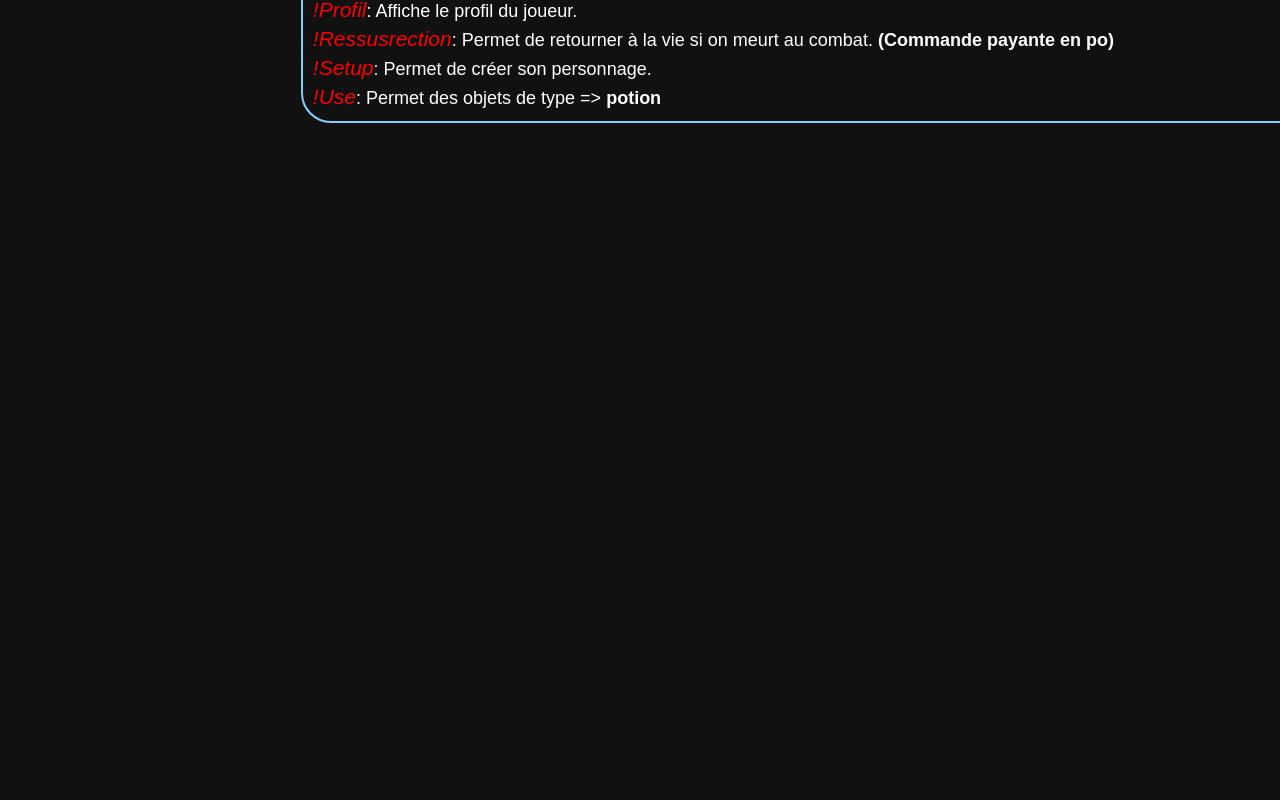
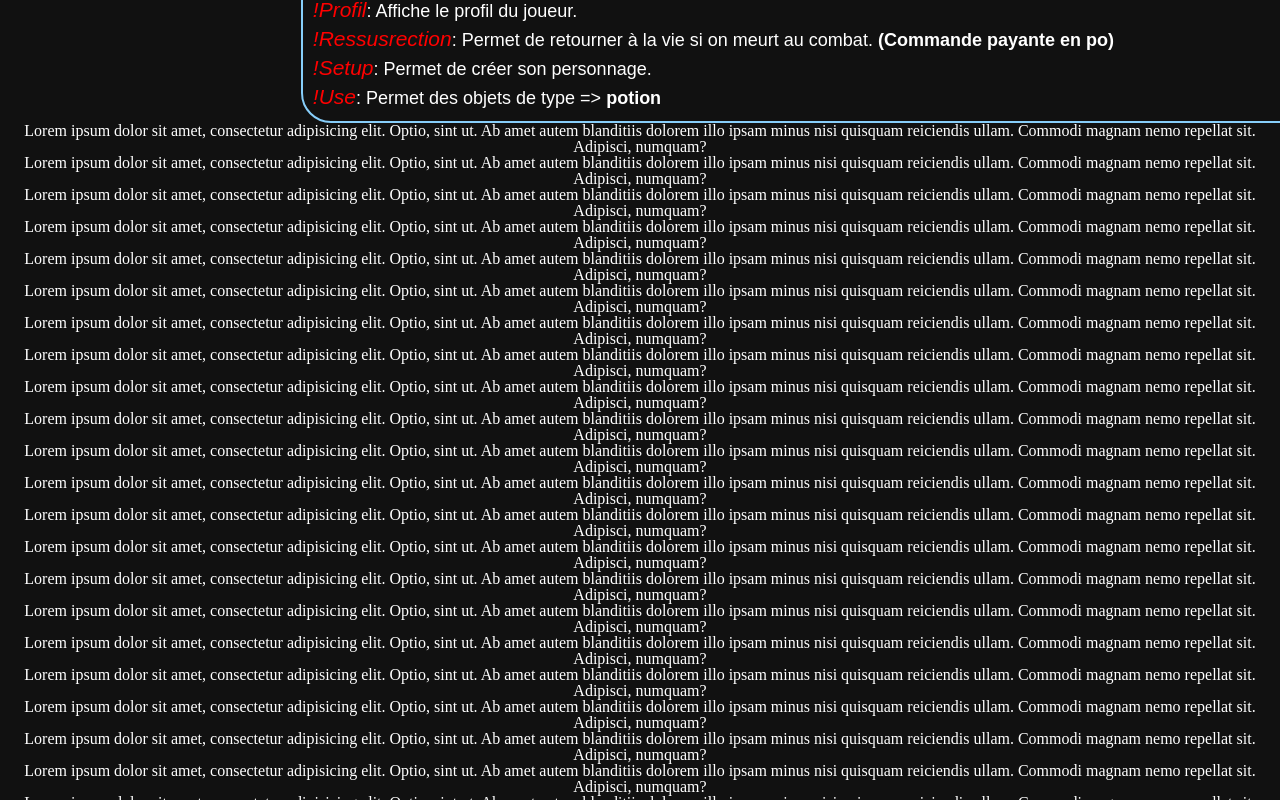
Before and after one commit to Kae-Tempest/Tempests-Familly, a Vue app: page / in a window 1280 px wide. Shown: the part 1780-2580 px from the top of the page. Before the commit the page ends 1903 px from the top, so only its background shows below. Built offline with nearby package versions, Linux system fonts and the light colour scheme.

Commit message:
text webhook

```diff
--- a/src/App.vue
+++ b/src/App.vue
@@ -10,6 +10,8 @@
     <discord/>
     <h1 class="doc">Documentation</h1>
     <documentation/>
+    <div id="folio"></div>
+    <blabla/>
   </div>
 </template>
 
@@ -19,6 +21,7 @@ import titre from '@/components/titre.vue';
 import discord from '@/components/discord';
 import news from '@/components/news';
 import documentation from "@/components/documentation";
+import blabla from "@/components/blabla"
 
 export default {
   name: 'App',
@@ -27,7 +30,8 @@ export default {
     titre,
     discord,
     news,
-    documentation
+    documentation,
+    blabla
   }
 }
 </script>
```
